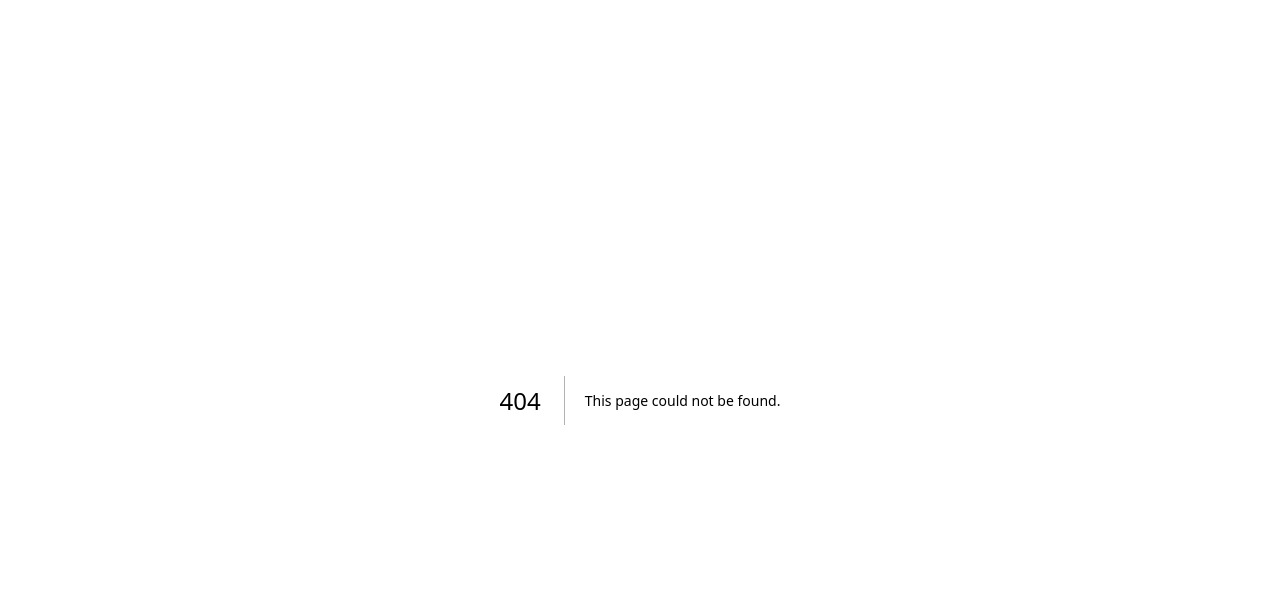
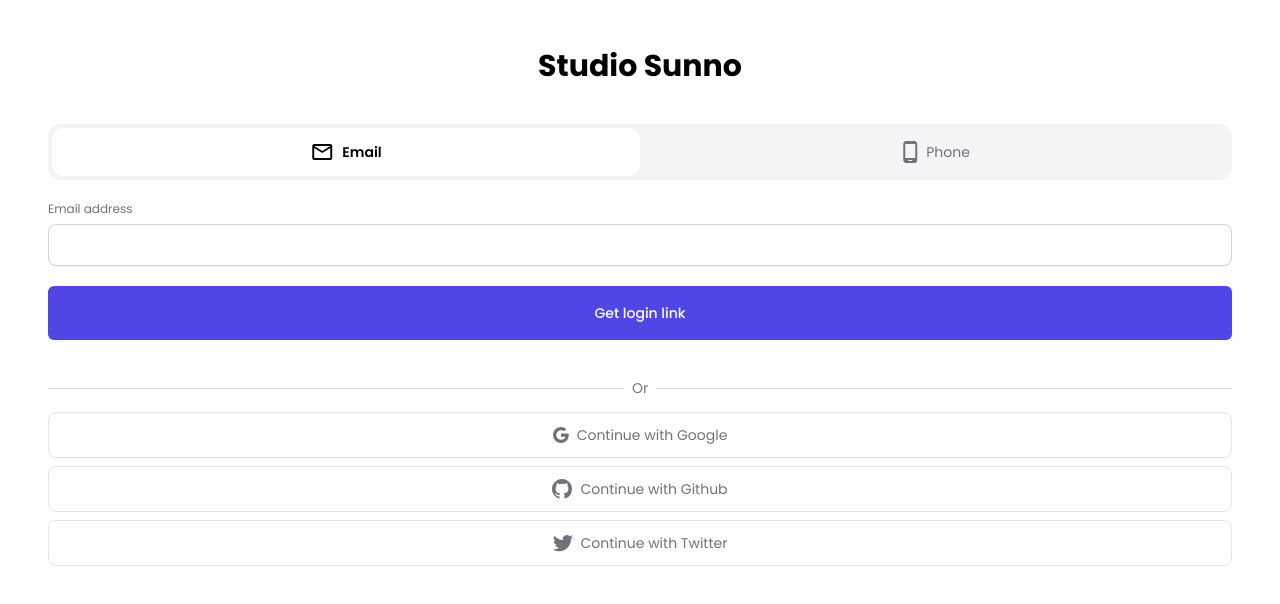
Before and after one commit to seonhop/studio-sunno, a Next.js app: page /enter in a window 1280 px wide. Before the commit this address had no page. Shown: the top 604 px of the page. Built offline with nearby package versions, Linux system fonts and the light colour scheme.

Commit message:
[UI Update] Enter page

```diff
--- a/next.config.js
+++ b/next.config.js
@@ -1,6 +1,6 @@
 /** @type {import('next').NextConfig} */
 const nextConfig = {
-  reactStrictMode: true,
-}
+	reactStrictMode: true,
+};
 
-module.exports = nextConfig
+module.exports = nextConfig;
--- a/package.json
+++ b/package.json
@@ -9,11 +9,14 @@
     "lint": "next lint"
   },
   "dependencies": {
+    "@tailwindcss/forms": "^0.5.3",
     "@types/node": "20.3.1",
     "@types/react": "18.2.13",
     "@types/react-dom": "18.2.6",
     "autoprefixer": "10.4.14",
+    "material-icons": "^1.13.8",
     "next": "13.4.7",
+    "next-google-fonts": "^2.2.0",
     "postcss": "8.4.24",
     "react": "18.2.0",
     "react-dom": "18.2.0",
--- a/pages/_app.tsx
+++ b/pages/_app.tsx
@@ -1,6 +1,10 @@
-import '@/styles/globals.css'
-import type { AppProps } from 'next/app'
+import "@/styles/globals.css";
+import type { AppProps } from "next/app";
 
 export default function App({ Component, pageProps }: AppProps) {
-  return <Component {...pageProps} />
+	return (
+		<>
+			<Component {...pageProps} />
+		</>
+	);
 }
--- a/pages/_document.tsx
+++ b/pages/_document.tsx
@@ -1,13 +1,24 @@
-import { Html, Head, Main, NextScript } from 'next/document'
+import { Html, Head, Main, NextScript } from "next/document";
 
 export default function Document() {
 	return (
 		<Html lang="en">
-      <Head />
+			<Head>
+				<link rel="preconnect" href="https://fonts.googleapis.com" />
+				<link rel="preconnect" href="https://fonts.gstatic.com" />
+				<link
+					href="https://fonts.googleapis.com/css2?family=Luckiest+Guy&family=Poppins:ital,wght@0,100;0,200;0,300;0,400;0,500;0,600;0,700;0,800;0,900;1,100;1,200;1,300;1,400;1,500;1,600;1,700;1,800;1,900&display=swap"
+					rel="stylesheet"
+				/>
+				<link
+					href="https://fonts.googleapis.com/icon?family=Material+Icons"
+					rel="stylesheet"
+				/>
+			</Head>
 			<body>
 				<Main />
 				<NextScript />
 			</body>
 		</Html>
-  )
+	);
 }
--- /dev/null
+++ b/pages/enter.tsx
@@ -0,0 +1,140 @@
+import { useState } from "react";
+import "material-icons/iconfont/material-icons.css";
+
+function cls(...classNames: string[]) {
+	return classNames.join(" ");
+}
+
+export default function Enter() {
+	const [method, setMethod] = useState<"email" | "phone">("email");
+	const onEmailClick = () => setMethod("email");
+	const onPhoneClick = () => setMethod("phone");
+	return (
+		<div className="m-12">
+			<h3 className="text-3xl text-center font-bold font-['Luckiest Guy']">
+				Studio Sunno
+			</h3>
+
+			<div className="flex flex-col my-10">
+				<div className="grid grid-cols-2  bg-gray-100 p-1 rounded-xl">
+					<button
+						onClick={onEmailClick}
+						className={cls(
+							"text-sm p-3 ",
+							method === "email"
+								? "bg-white rounded-xl text-black font-semibold"
+								: "text-zinc-500"
+						)}
+					>
+						<div className="flex justify-center items-center gap-2">
+							<span className="material-icons-outlined">email</span>Email
+						</div>
+					</button>
+					<button
+						onClick={onPhoneClick}
+						className={cls(
+							"text-sm p-3 ",
+							method === "phone"
+								? "bg-white rounded-xl text-black font-semibold"
+								: "text-zinc-500"
+						)}
+					>
+						<div className="flex justify-center items-center gap-1">
+							<span className="material-icons-outlined">phone_android</span>
+							Phone
+						</div>
+					</button>
+				</div>
+				<form className="my-4">
+					<label className="text-xs text-zinc-500">
+						{method === "email" ? "Email address" : null}
+						{method === "phone" ? "Phone number" : null}
+					</label>
+					<div className="mt-1">
+						{method === "email" ? (
+							<input
+								type="email"
+								required
+								className="px-2 appearance-none focus:outline-0 w-full border border-zinc-300 rounded-lg shadow-sm placeholder-zinc-400 focus:outline-none focus:ring-indigo-500 focus:border-indigo-500"
+							/>
+						) : null}
+						{method === "phone" ? (
+							<div className="w-full flex items-center">
+								<span className="h-full flex items-center justify-center px-3 py-2 rounded-l-md border border-r-0 border-zinc-300 bg-zinc-50 text-zinc-500 select-none ">
+									+1
+								</span>
+								<input
+									type="number"
+									required
+									className="appearance-none w-full px-3 py-2 border border-zinc-300 rounded-md rounded-l-none shadow-sm placeholder-zinc-400 focus:outline-none focus:ring-indigo-500 focus:border-indigo-500"
+								/>
+							</div>
+						) : null}
+					</div>
+					<button className="mt-5 w-full bg-indigo-600 hover:bg-indigo-700 text-white py-4 px-4 border border-transparent rounded-md shadow-sm text-sm font-medium focus:ring-2 focus:ring-offset-2 focus:ring-indigo-600 focus:outline-none ">
+						{method === "email" ? "Get login link" : null}
+						{method === "phone" ? "Get one-time password" : null}
+					</button>
+				</form>
+
+				<div className="mt-8">
+					<div className="relative">
+						<div className="absolute w-full border-t border-zinc-300" />
+						<div className="relative -top-3 text-center ">
+							<span className="bg-white px-2 text-sm text-zinc-500">Or</span>
+						</div>
+					</div>
+					<div className="grid gap-2 text-zinc-500">
+						<button className="w-full border border-zinc-200 rounded-lg py-3 hover:bg-zinc-100 hover:text-black">
+							<div className="flex items-center justify-center gap-2">
+								<svg
+									xmlns="http://www.w3.org/2000/svg"
+									width="16"
+									height="16"
+									fill="currentColor"
+									className="bi bi-google"
+									viewBox="0 0 16 16"
+								>
+									{" "}
+									<path d="M15.545 6.558a9.42 9.42 0 0 1 .139 1.626c0 2.434-.87 4.492-2.384 5.885h.002C11.978 15.292 10.158 16 8 16A8 8 0 1 1 8 0a7.689 7.689 0 0 1 5.352 2.082l-2.284 2.284A4.347 4.347 0 0 0 8 3.166c-2.087 0-3.86 1.408-4.492 3.304a4.792 4.792 0 0 0 0 3.063h.003c.635 1.893 2.405 3.301 4.492 3.301 1.078 0 2.004-.276 2.722-.764h-.003a3.702 3.702 0 0 0 1.599-2.431H8v-3.08h7.545z" />{" "}
+								</svg>
+
+								<span className="text-sm">Continue with Google</span>
+							</div>
+						</button>
+						<button className="w-full border border-zinc-200 rounded-lg py-3 hover:bg-zinc-100 hover:text-black">
+							<div className="flex items-center justify-center gap-2">
+								<svg
+									className="w-5 h-5"
+									aria-hidden="true"
+									fill="currentColor"
+									viewBox="0 0 20 20"
+								>
+									<path
+										fillRule="evenodd"
+										d="M10 0C4.477 0 0 4.484 0 10.017c0 4.425 2.865 8.18 6.839 9.504.5.092.682-.217.682-.483 0-.237-.008-.868-.013-1.703-2.782.605-3.369-1.343-3.369-1.343-.454-1.158-1.11-1.466-1.11-1.466-.908-.62.069-.608.069-.608 1.003.07 1.531 1.032 1.531 1.032.892 1.53 2.341 1.088 2.91.832.092-.647.35-1.088.636-1.338-2.22-.253-4.555-1.113-4.555-4.951 0-1.093.39-1.988 1.029-2.688-.103-.253-.446-1.272.098-2.65 0 0 .84-.27 2.75 1.026A9.564 9.564 0 0110 4.844c.85.004 1.705.115 2.504.337 1.909-1.296 2.747-1.027 2.747-1.027.546 1.379.203 2.398.1 2.651.64.7 1.028 1.595 1.028 2.688 0 3.848-2.339 4.695-4.566 4.942.359.31.678.921.678 1.856 0 1.338-.012 2.419-.012 2.747 0 .268.18.58.688.482A10.019 10.019 0 0020 10.017C20 4.484 15.522 0 10 0z"
+										clipRule="evenodd"
+									/>
+								</svg>
+								<span className="text-sm">Continue with Github</span>
+							</div>
+						</button>
+						<button className="w-full border border-zinc-200 rounded-lg py-3 hover:bg-zinc-100 hover:text-black">
+							<div className="flex items-center justify-center gap-2">
+								<svg
+									className="w-5 h-5"
+									aria-hidden="true"
+									fill="currentColor"
+									viewBox="	0 0 20 20"
+								>
+									<path d="M6.29 18.251c7.547 0 11.675-6.253 11.675-11.675 0-.178 0-.355-.012-.53A8.348 8.348 0 0020 3.92a8.19 8.19 0 01-2.357.646 4.118 4.118 0 001.804-2.27 8.224 8.224 0 01-2.605.996 4.107 4.107 0 00-6.993 3.743 11.65 11.65 0 01-8.457-4.287 4.106 4.106 0 001.27 5.477A4.073 4.073 0 01.8 7.713v.052a4.105 4.105 0 003.292 4.022 4.095 4.095 0 01-1.853.07 4.108 4.108 0 003.834 2.85A8.233 8.233 0 010 16.407a11.616 11.616 0 006.29 1.84" />
+								</svg>
+								<span className="text-sm">Continue with Twitter</span>
+							</div>
+						</button>
+					</div>
+				</div>
+			</div>
+		</div>
+	);
+}
--- a/styles/globals.css
+++ b/styles/globals.css
@@ -1,20 +1,6 @@
 @tailwind base;
 @tailwind components;
 @tailwind utilities;
-
-:root {
-  --foreground-rgb: 0, 0, 0;
-  --background-start-rgb: 214, 219, 220;
-  --background-end-rgb: 255, 255, 255;
-}
-
-@media (prefers-color-scheme: dark) {
-  :root {
-    --foreground-rgb: 255, 255, 255;
-    --background-start-rgb: 0, 0, 0;
-    --background-end-rgb: 0, 0, 0;
-  }
-}
 
 body {
 	color: rgb(var(--foreground-rgb));
@@ -25,3 +11,8 @@
 		)
 		rgb(var(--background-start-rgb));
 }
+
+html,
+body {
+	font-family: "Poppins", sans-serif;
+}
--- a/tailwind.config.js
+++ b/tailwind.config.js
@@ -1,18 +1,19 @@
 /** @type {import('tailwindcss').Config} */
 module.exports = {
 	content: [
-    './pages/**/*.{js,ts,jsx,tsx,mdx}',
-    './components/**/*.{js,ts,jsx,tsx,mdx}',
-    './app/**/*.{js,ts,jsx,tsx,mdx}',
+		"./pages/**/*.{js,ts,jsx,tsx,mdx}",
+		"./components/**/*.{js,ts,jsx,tsx,mdx}",
+		"./app/**/*.{js,ts,jsx,tsx,mdx}",
 	],
 	theme: {
 		extend: {
 			backgroundImage: {
-        'gradient-radial': 'radial-gradient(var(--tw-gradient-stops))',
-        'gradient-conic':
-          'conic-gradient(from 180deg at 50% 50%, var(--tw-gradient-stops))',
+				"gradient-radial": "radial-gradient(var(--tw-gradient-stops))",
+				"gradient-conic":
+					"conic-gradient(from 180deg at 50% 50%, var(--tw-gradient-stops))",
 			},
 		},
 	},
-  plugins: [],
-}
+	darkMode: "class",
+	plugins: [require("@tailwindcss/forms")],
+};
```
Also changed, not shown: 1 other file (tests, documents, lock files or other folders). Lines whose indentation alone changed are shown as unchanged.
